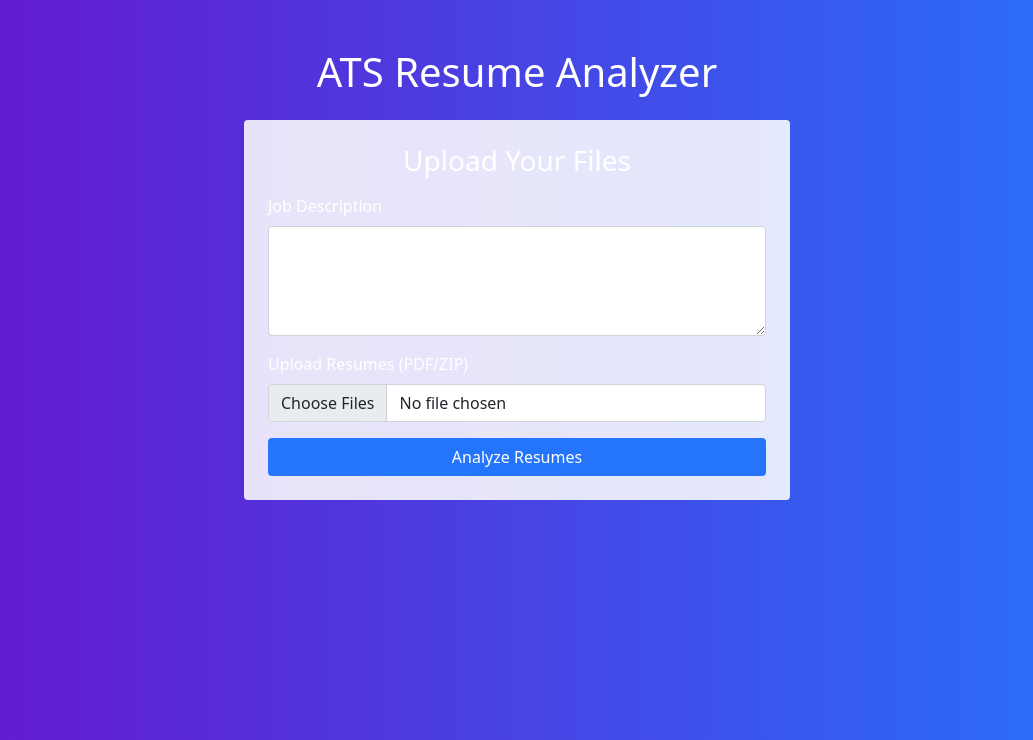
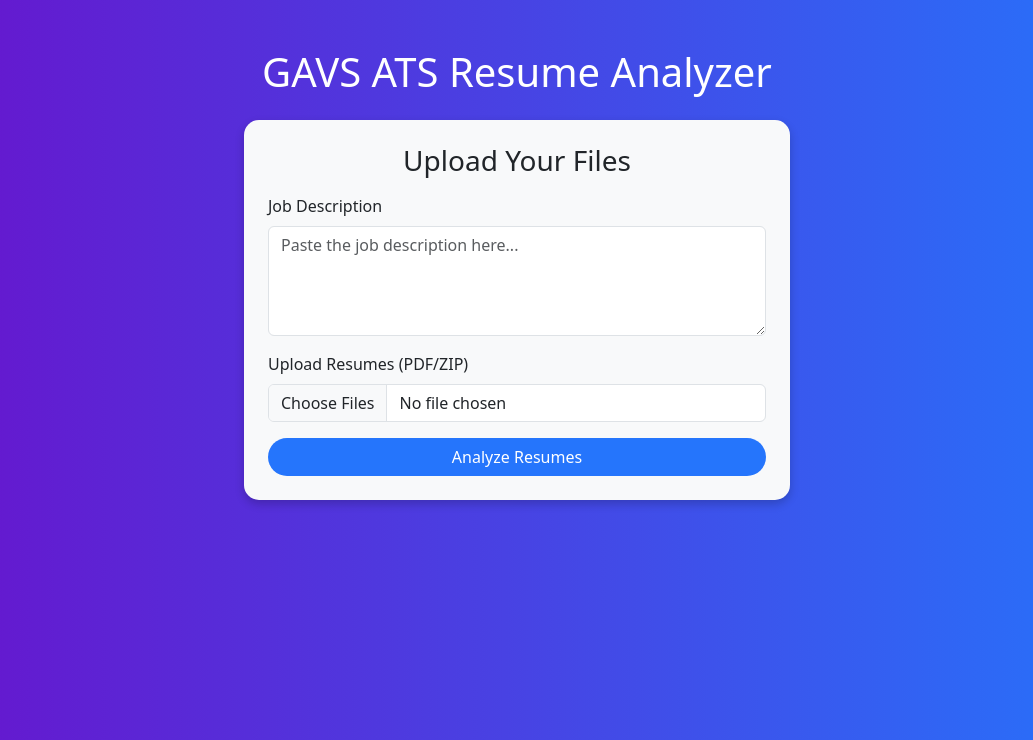
Before and after one commit to adhyanshourya/LLM_ATS, a Flask app: page / in a window 1280 px wide. Shown: the top 740 px of the page, without its empty margins (123-1156 px from the left). Run offline with Flask 3, Linux system fonts and the light colour scheme; some libraries are stand-ins or nearby versions.

Commit message:
use bootstrap to enhance the index.html and results.html

```diff
--- a/templates/index.html
+++ b/templates/index.html
@@ -4,41 +4,42 @@
     <meta charset="UTF-8">
     <meta name="viewport" content="width=device-width, initial-scale=1.0">
     <title>ATS Resume Analyzer</title>
-    <link rel="stylesheet" href="https://cdn.jsdelivr.net/npm/bootstrap@5.1.3/dist/css/bootstrap.min.css">
+    <link rel="stylesheet" href="https://cdn.jsdelivr.net/npm/bootstrap@5.3.0-alpha3/dist/css/bootstrap.min.css">
     <style>
         body {
             background: linear-gradient(to right, #6a11cb, #2575fc);
             color: white;
         }
         .card {
-            background-color: #ffffffdd;
             border: none;
+            border-radius: 15px;
+            box-shadow: 0px 4px 10px rgba(0, 0, 0, 0.2);
         }
         .btn-custom {
             background-color: #2575fc;
             color: white;
+            border-radius: 25px;
         }
         .btn-custom:hover {
             background-color: #1b5bb5;
-            color: white;
         }
     </style>
 </head>
 <body>
     <div class="container mt-5">
-        <h1 class="text-center mb-4">ATS Resume Analyzer</h1>
+        <h1 class="text-center mb-4">GAVS ATS Resume Analyzer</h1>
         <div class="row justify-content-center">
-            <div class="col-md-6">
-                <div class="card p-4">
+            <div class="col-md-8 col-lg-6">
+                <div class="card p-4 bg-light">
                     <h3 class="text-center mb-3">Upload Your Files</h3>
                     <form action="/analyze" method="post" enctype="multipart/form-data">
                         <div class="mb-3">
                             <label for="job_description" class="form-label">Job Description</label>
-                            <textarea class="form-control" id="job_description" name="job_description" rows="4" required></textarea>
+                            <textarea class="form-control" id="job_description" name="job_description" rows="4" placeholder="Paste the job description here..." required></textarea>
                         </div>
                         <div class="mb-3">
                             <label for="resume_files" class="form-label">Upload Resumes (PDF/ZIP)</label>
-                            <input type="file" class="form-control" id="resume_files" name="resume_files" multiple required>
+                            <input type="file" class="form-control" id="resume_files" name="resume_files" accept=".pdf,.zip" multiple required>
                         </div>
                         <div class="d-grid">
                             <button type="submit" class="btn btn-custom">Analyze Resumes</button>
@@ -48,5 +49,6 @@
             </div>
         </div>
     </div>
+    <script src="https://cdn.jsdelivr.net/npm/bootstrap@5.3.0-alpha3/dist/js/bootstrap.bundle.min.js"></script>
 </body>
 </html>
```
Also changed, not shown: templates/results.html (+9 -5 lines).
